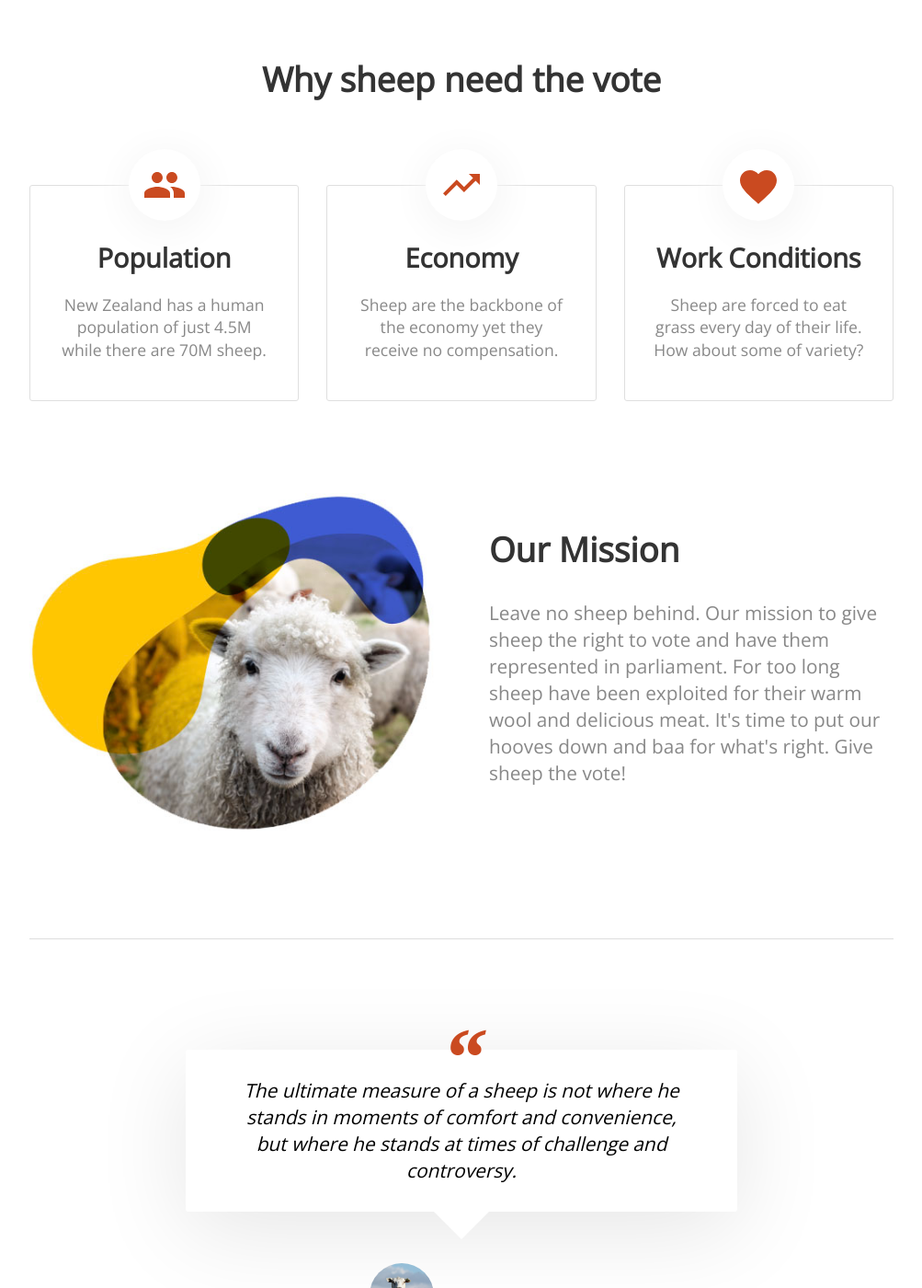
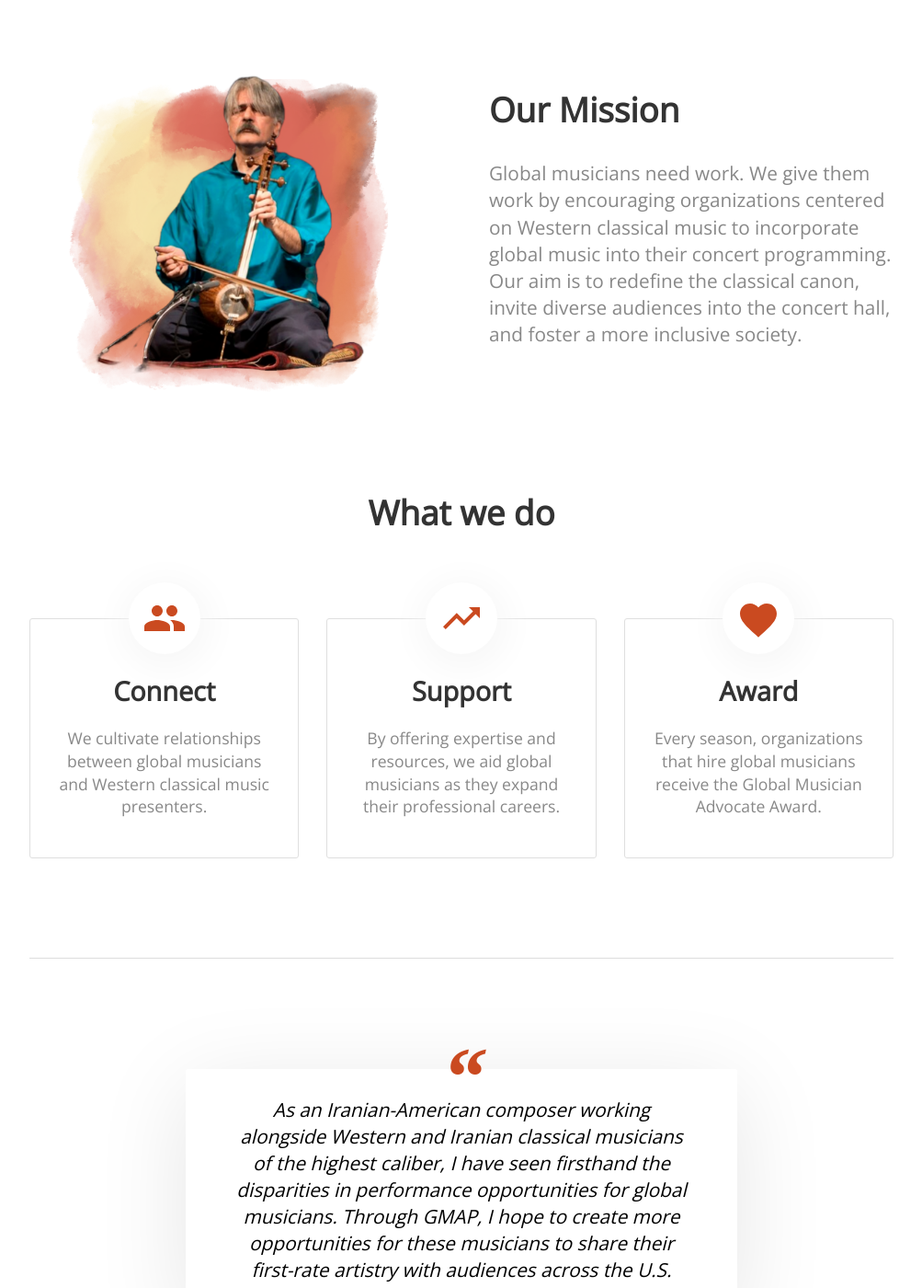
Before and after one commit to woof84/thegmap, a Jekyll site: the page built from index.html, in a window 1280 px wide and 1400 px high, scrolled down 732 px. Shown: the whole window at 92% size, without its empty margins (138-1141 px from the left). Built offline with Jekyll 4.4.1, drawn with Linux system fonts in a browser that asks for light colours; nearby versions of some CDN libraries; a script that is not in the unit is left out; some of the changed text lies outside the part shown.

Commit message:
update site

```diff
--- a/_layouts/default.html
+++ b/_layouts/default.html
@@ -68,9 +68,7 @@
 			</div>
 		</footer>
 		<p class="copyright">
-			<a href="https://cloudcannon.com/">
-				Template by CloudCannon
-			</a>
+			© 2024 by The Global Musician Advocacy Project. All Rights Reserved.
 		</p>
 		<script src="https://ajax.googleapis.com/ajax/libs/jquery/3.1.0/jquery.min.js"></script>
 		<script type="text/javascript">
--- a/css/custom.css
+++ /dev/null
@@ -1 +0,0 @@
-$brand-color: #20ca5a;
--- a/index.html
+++ b/index.html
@@ -7,96 +7,89 @@ title: The Sheep Vote
 		<div class="column">
 			<div>
 				<h1 class="editable">Support global musicians</h1>
-				<p class="editable">Redefine the classical concert experience by uplifting global musicians.</p>
+				<p class="editable">We cultivate opportunities for global musicians to share their artistry with the world.</p>
 				<div class="button">
-					<a href="#donate">Donate Now</a>
+					<a href="#awardees">See the Global Music Advocate Awardees</a>
 				</div>
 			</div>
 		</div>
 		<div class="column">
-			<img src="{{ site.baseurl }}/images/azizi.png" alt="Persian musician">
+			<img src="{{ site.baseurl }}/images/azizi.png" alt="Fariborz Azizi">
 		</div>
 	</div>
 </header>
 
 <div class="container">
-	<h2 class="editable" style="text-align: center;">Why sheep need the vote</h2>
+	<div class="columns">
+		<div>
+			<img src="{{ site.baseurl }}/images/kalhor.png" alt="Kayhan Kalhor">
+		</div>
+		<div>
+			<h2 class="editable">Our Mission</h2>
+
+			<p class="editable">
+				Global musicians need work. We give them work by encouraging organizations centered on Western classical music to incorporate global music into their concert programming. Our aim is to redefine the classical canon, invite diverse audiences into the concert hall, and foster a more inclusive society.</p>
+		</div>
+	</div>
+</div>
+
+<div class="container">
+	<h2 class="editable" style="text-align: center;">What we do</h2>
 
 	<ul class="thirds">
 		<li>
 			<div class="image">{% include icons/site.html icon="population" %}</div>
-			<h3 class="editable">Population</h3>
-			<p class="editable">New Zealand has a human population of just 4.5M while there are 70M sheep. </p>
+			<h3 class="editable">Connect</h3>
+			<p class="editable">We cultivate relationships between global musicians and Western classical music presenters.</p>
 		</li>
 
 		<li>
 			<div class="image">{% include icons/site.html icon="economy" %}</div>
-			<h3 class="editable">Economy</h3>
-			<p class="editable">Sheep are the backbone of the economy yet they receive no compensation.</p>
+			<h3 class="editable">Support</h3>
+			<p class="editable">By offering expertise and resources, we aid global musicians as they expand their professional careers.</p>
 		</li>
 
 		<li>
 			<div class="image">{% include icons/site.html icon="conditions" %}</div>
-			<h3 class="editable">Work Conditions</h3>
-			<p class="editable">Sheep are forced to eat grass every day of their life. How about some of variety?</p>
+			<h3 class="editable">Award</h3>
+			<p class="editable">Every season, organizations that hire global musicians receive the Global Musician Advocate Award.</p>
 		</li>
 	</ul>
 </div>
 
 <div class="container">
-	<div class="columns">
-		<div>
-			<img src="{{ site.baseurl }}/images/sheep2.jpg" alt="Sheep">
-		</div>
-		<div>
-			<h2 class="editable">Our Mission</h2>
-
-			<p class="editable">Leave no sheep behind. Our mission to give sheep the right to vote and have them represented in parliament. For too long sheep have been exploited for their warm wool and delicious meat. It's time to put our hooves down and baa for what's right. Give sheep the vote!</p>
-		</div>
-	</div>
-</div>
-
-<div class="container">
 	<hr>
 	<blockquote>
-		<p class="quote editable">The ultimate measure of a sheep is not where he stands in moments of comfort and convenience, but where he stands at times of challenge and controversy.</p>
+		<p class="quote editable">As an Iranian-American composer working alongside Western and Iranian classical musicians of the highest caliber, I have seen firsthand the disparities in performance opportunities for global musicians. Through GMAP, I hope to create more opportunities for these musicians to share their first-rate artistry with audiences across the U.S.</p>
 		<div class="attribute">
 			<p class="meta">
-				<span class="image"><img class="editable" src="{{ site.baseurl }}/images/wooly.jpg" alt="Wooly"></span>
-				<span class="author editable"><strong>Wooly McBaa</strong></span>
+				<span class="image"><img class="editable" src="{{ site.baseurl }}/images/kian.jpg" alt="Wooly"></span>
+				<span class="author editable"><strong><a href="https://kianravaei.com/" target="_blank">Kian Ravaei</a>, Composer & GMAP Founder</strong></span>
 			</p>
 		</div>
 	</blockquote>
 </div>
 
-<div class="darker">
-	<div class="container">
-		<h2 class="editable">Join us</h2>
-		<p class="editable" style="text-align: center;">Sign up to hear the latest news and progress in our fight for the sheep vote.</p>
-		<form action="{{ site.newsletter_action }}" method="post">
-			<input type="text" name="EMAIL" placeholder="Email">
-			<input type="submit" value="Sign up"/>
-		</form>
-	</div>
-</div>
 
-<div class="container" id="donate">
+
+<!-- <div class="container" id="donate">
 	<h2 class="editable">Make a donation</h2>
 	<div class="donate">
 		{{ site.donation_embed }}
 	</div>
-</div>
+</div> -->
 
 <div class="darker">
-	<div class="container">
-		<h2 class="editable">Updates</h2>
+	<div class="container" id="awardees">
+		<h2 class="editable">Global Music Advocate Awardees</h2>
+		<p>These organizations have demonstrated a commitment to supporting diverse musical traditions by hiring at least one global musician or ensemble during their concert season.</p>
 		<p class="editor-link"><a href="cloudcannon:collections/_posts" class="btn"><strong>&#9998;</strong> Add Update</a></p>
 		<div class="posts">
 			{% for post in site.posts %}
 				<div class="post">
 					<div class="image" style="background-image: url({{ post.featured_image}})"></div>
 					<div class="post-content">
-						<p class="date">{{ post.date | date: '%B %d, %Y' }}</p>
+						<p class="date">{{ post.season }}</p>
 						<h3>{{ post.title }}</h3>
 
 						{{ post.content }}
@@ -107,3 +100,14 @@ title: The Sheep Vote
 		</div>
 	</div>
 </div>
+
+<div class="darker">
+	<div class="container">
+		<h2 class="editable">Join our community</h2>
+		<p class="editable" style="text-align: center;">Sign up to hear the latest news about our efforts to advance global musicians.</p>
+		<form action="{{ site.newsletter_action }}" method="post">
+			<input type="text" name="EMAIL" placeholder="Email">
+			<input type="submit" value="Sign up"/>
+		</form>
+	</div>
+</div>
```
Also changed, not shown: _data/company.yml (+6 -6 lines), _posts/2016-10-15-1000.md (+4 -5 lines), _posts/2016-11-01-latest-milestone.md (+4 -4 lines), _posts/2016-11-05-5000.md (+4 -4 lines), images/kalhor.png (added), images/kian.jpg (added), 1 other file.
